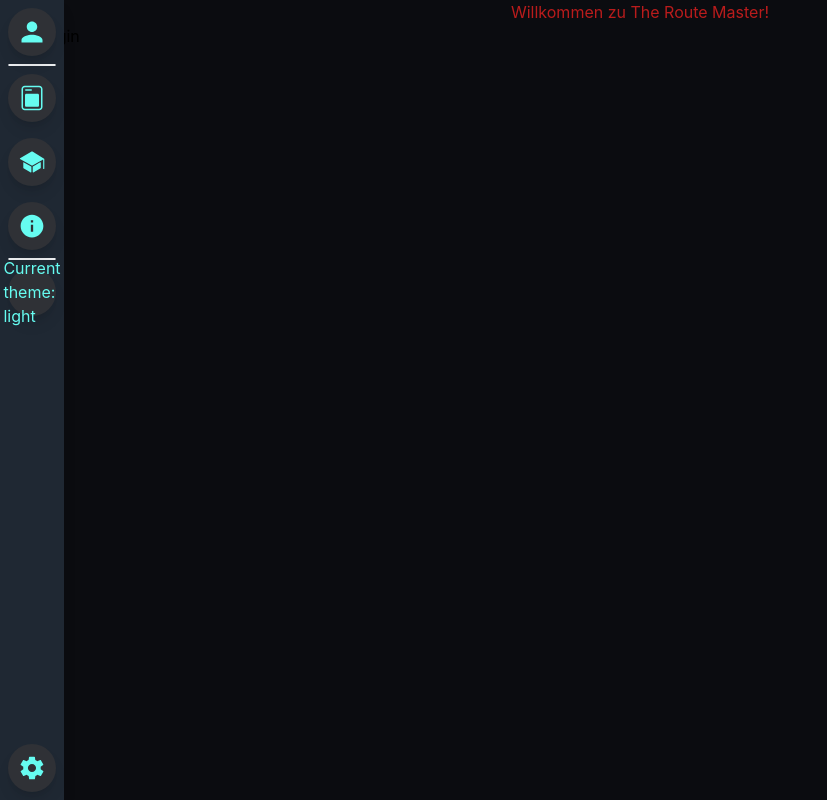
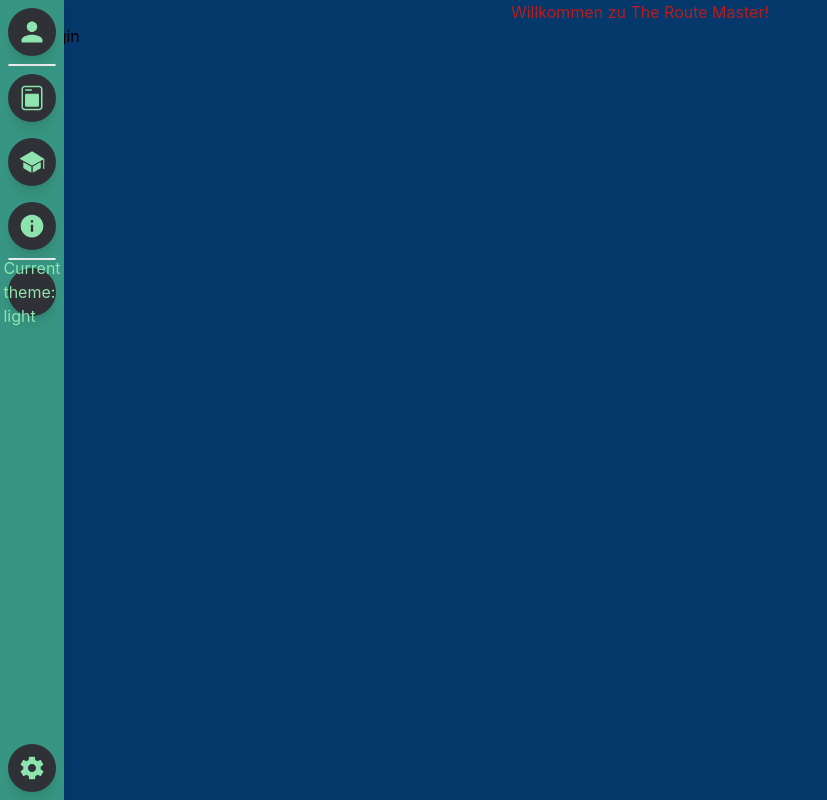
Before and after one commit to Schuetze1000/TheRouteMaster, a React (Create React App) app in the folder client/: page / in a window 1280 px wide. Shown: the whole page, without its empty margins (0-827 px from the left). Built offline with nearby package versions, Linux system fonts and the light colour scheme.

Commit message:
theme change

```diff
--- a/client/tailwind.config.js
+++ b/client/tailwind.config.js
@@ -28,11 +28,11 @@
           200: "#ebedef",
           100: "#f2f3f5",
         },
-        "theme-1-1": "#0B0C10",
-        "theme-1-2": "#1F2833",
-        "theme-1-3": "#C5C6C7",
-        "theme-1-4": "#66FCF1",
-        "theme-1-5": "#45A29E",
+        "theme-1-1": "#05386B",
+        "theme-1-2": "#379683",
+        "theme-1-3": "#5CDB95",
+        "theme-1-4": "#8EE4AF",
+        "theme-1-5": "#EDF5E1",
       },
     },
   },
```
